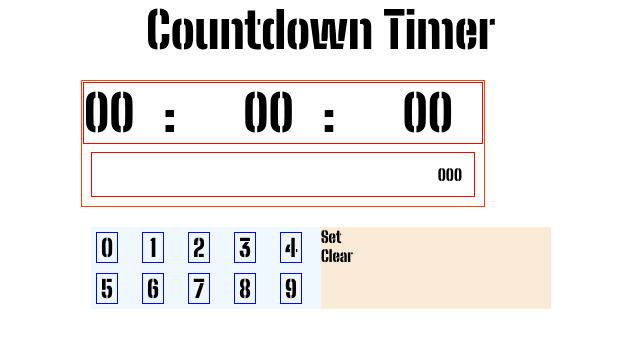
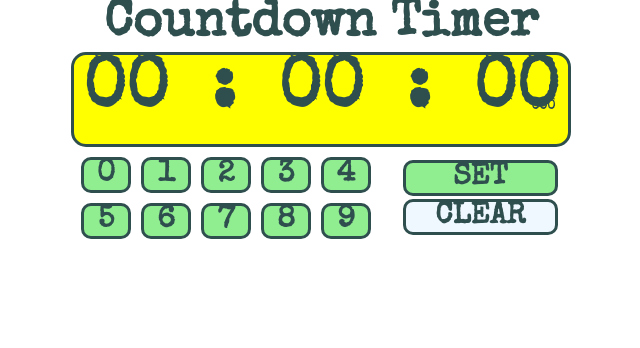
Before and after one commit to ihalkov/Countdown-Timer, a plain HTML site: page index.html in a window 1280 px wide. Shown: the whole page, without its empty margins (319-959 px from the left). Drawn offline with nearby package versions, Linux system fonts and the light colour scheme.

Commit message:
new design and some fixes

```diff
--- a/app.js
+++ b/app.js
@@ -53,16 +53,17 @@ function addCountdownTimer(countdownTimer) {
         }
         mainTimer.appendChild(currDiv);
     }
+    mainTimer.appendChild(msTimer);
 
     countdownTimer.appendChild(mainTimer);
-    countdownTimer.appendChild(msTimer);
+    // countdownTimer.appendChild(msTimer);
 }
 
 function addNumpadButtons(numpad) {
     for (let i = 0; i < 10; i++) {
         let btn = document.createElement('div');
         btn.innerText = i;
-        btn.classList.add('button');
+        btn.classList.add('numpad-button');
         btn.id = i;
         numpad.appendChild(btn);
     }
@@ -75,7 +76,7 @@ function onNumpad(event) {
 
     // pressedNumbers.count < 6 because there are 3 two digit numbers
     // and we don't need changes after that
-    if (clicked.tagName == 'DIV' && clicked.className == 'button' && pressedNumbers.count < 6) {
+    if (clicked.tagName == 'DIV' && clicked.className == 'numpad-button' && pressedNumbers.count < 6) {
         // move numbers to the left
         pressedNumbers.data.push(Number(clicked.textContent));
         pressedNumbers.data.shift();
@@ -304,29 +305,39 @@ function addControlButtons() {
 
     const startBtn = document.createElement('div');
     startBtn.id = 'startBtn';
-    startBtn.textContent = 'Start';
+    startBtn.textContent = 'START';
+    startBtn.classList.add('button');
 
     const pauseBtn = document.createElement('div');
     pauseBtn.id = 'pauseBtn';
     pauseBtn.classList.add('hide');
-    pauseBtn.textContent = 'Pause';
+    pauseBtn.textContent = 'PAUSE';
+    pauseBtn.classList.add('button');
 
     const continueBtn = document.createElement('div');
     continueBtn.id = 'continueBtn';
     continueBtn.classList.add('hide');
-    continueBtn.textContent = 'Continue';
-
+    continueBtn.textContent = 'CONTINUE';
+    continueBtn.classList.add('button');
 
     const clearBtn = document.createElement('div');
     clearBtn.id = 'clearBtn2';
-    clearBtn.textContent = 'Clear';
+    clearBtn.textContent = 'CLEAR';
+    clearBtn.classList.add('button');
+
+    const backBtn = document.createElement('div');
+    backBtn.id = 'backBtn';
+    backBtn.textContent = '<< Back';
+    backBtn.classList.add('hide');
 
     controlButtons.appendChild(startBtn);
     controlButtons.appendChild(pauseBtn);
     controlButtons.appendChild(continueBtn);
     controlButtons.appendChild(clearBtn);
 
+
     container.appendChild(controlButtons);
+    container.appendChild(backBtn);
 }
 
 function switchPauseContinue() {
@@ -349,7 +360,13 @@ function startAlarmSound() {
 }
 
 function stopAlarmSound() {
-    countdown.audio.pause();
+    const hasAudio = countdown.audio;
+
+    if (hasAudio) {
+        countdown.audio.pause();
+    } else {
+        countdown.audio = new Audio('Alarm-Clock.mp3');
+    }
 }
 
 function setTimeInterval() {
--- a/index.html
+++ b/index.html
@@ -8,7 +8,7 @@
     <link rel="stylesheet" href="style.css">
     <link rel="preconnect" href="https://fonts.googleapis.com">
     <link rel="preconnect" href="https://fonts.gstatic.com" crossorigin>
-    <link href="https://fonts.googleapis.com/css2?family=Big+Shoulders+Stencil+Display:wght@900&display=swap" rel="stylesheet">
+    <link href="https://fonts.googleapis.com/css2?family=Special+Elite&display=swap" rel="stylesheet">
     <script src="./app.js"></script>
 </head>
 <body class="noselect">
@@ -19,12 +19,12 @@
             <div class="controls">
                 <div class="numpad"></div>
                 <div class="function-buttons">
-                    <div id="setBtn">Set</div>
-                    <div id="clearBtn">Clear</div>
+                    <div id="setBtn" class="button">SET</div>
+                    <div id="clearBtn" class="button">CLEAR</div>
                 </div>
             </div>
         </div>
-        <div class="hide" id="backBtn">Back</div>
+        <!-- <div class="hide" id="backBtn">Back</div> -->
     </main>
 </body>
 </html>
--- a/style.css
+++ b/style.css
@@ -1,7 +1,22 @@
 * {
-    font-family: 'Big Shoulders Stencil Display', cursive;
+    font-family: 'Special Elite', cursive;
+    font-weight: bold;
     padding: 0;
     margin: 0;
+
+    /* special elite *** */
+    /* londrina shadow */
+    /* freckle face */
+    /* bungee shade */
+    /* fredericka the great */
+    /* squada one */
+    /* black ops one */
+    /* audiowide */
+    /* Righteous */
+    /* Fedoka One */
+    /* balsamic sans */
+    /* rubik spray paint */
+    /* rubik vinyl */
 }
 
 main {
@@ -9,6 +24,7 @@ main {
 }
 
 h1 {
+    color: darkslategray;
     margin: auto;
     text-align: center;
     font-size: 50px;
@@ -16,84 +32,103 @@ h1 {
 }
 
 .container {
+    /* border: 2px solid blue; */
     margin: 0 auto;
-    padding: 10px;
-    width: 500px;
+    padding: 2px;
+    min-width: 100px;
+    max-width: 500px;
+    width: auto;
 }
 
-.countdown-timer {
+/* .countdown-timer {
     margin: 0 auto;
-    padding: 1px;
+    padding: 2px;
     border: 1px solid orangered;
-    display: grid;
-    width: 400px;
-    margin: 10px;
-    grid-template-rows: 50% 50%;
-}
+} */
 
 .main-timer {
-    align-self: center;
-    font-size: 50px;
+    /* font-family: 'Big Shoulders Stencil Display', cursive; */
+    border: 3px solid darkslategray;
+    background-color: yellow;
+    color: darkslategray;
+    border-radius: 15px;
+    text-align: center;
+    vertical-align: middle;
+    margin: 0 auto;
+    padding: 3px;
+    font-size: 70px;
     font-weight: bold;
     display: grid;
     grid-template-columns: 20% 20% 20% 20% 20%;
-    max-width: 500px;
-    /* margin: 1em; */
-    /* padding: 1em; */
-    border: 1px solid red
+    grid-template-rows: 50% 50%;
+    width: auto;
 }
 
 .ms-timer {
-    max-width: 500px;
-    margin: 8px;
-    padding: 12px;
+    width: 490%;
+    font-size: small;
     text-align: right;
-    border: 1px solid red;
 }
 
 .controls {
+    /* border: solid 1px burlywood; */
+    height: auto;
     display: grid;
-    /* border: 1px solid salmon; */
-    padding: 10px;
-    max-width: 500px;
-    grid-template-columns: 50% 50%;
-    margin: 10px;
+    grid-template-columns: 65% 35%;
+    padding: 5px;
+    margin: 0 auto;
 }
 
 .numpad {
-    background-color: aliceblue;
+    max-width: 300px;
+    height: auto;
     display: grid;
-    max-width: 300px;
     grid-template-columns: 20% 20% 20% 20% 20%;
     grid-template-rows: 50% 50%;
-    font-size: x-large;
     font-weight: bold;
 }
 
+.numpad-button {
+    border: 3px solid darkslategray;
+    border-radius: 10px;
+    background-color: lightgreen;
+    /* background-color: #E1341E; */
+    color: darkslategray;
+    /* color: #A17A5E; */
+    /* color: #1ECBE1; */
+    font-size: 30px;
+    text-align: center;
+    margin: 5px;
+}
+
 .function-buttons {
-    background-color: antiquewhite;
+    width: auto;
+    padding: 5px;
+    /* background-color: antiquewhite; */
+    /* border: 1px solid red; */
+}
+
+.button {
+    border: 3px solid darkslategray;
+    border-radius: 10px;
+    display: block;
+    margin: 3px;
+    background-color: yellow;
+    font-size: 30px;
+    text-align: center;
+    color: darkslategray;
+    /* width: fit-content; */
+    /* min-width: 50px; */
+    width: auto;
 }
 
 .control-buttons {
-    border: 1px solid saddlebrown;
+    /* border: 1px solid saddlebrown; */
     margin: 5px;
-
+    display: grid;
+    grid-template-columns: 50% 50%;
+    padding: 5px;
 }
-
-.button {
-    margin: 5px;
-    border: 1px solid blue;
-    text-align: center;
-    /* min-width: 10px; */
-    width: 20px;
-    max-width: 50px;
-}
-
-
-
-
-
-
 
 .noselect {
     user-select: none;
@@ -105,7 +140,40 @@ h1 {
     display: none;
 }
 
-.control-buttons {
-    padding: 4px;
-    border: 3px solid salmon;
+.control-buttons > .button {
+    /* margin: 10px 10px 10px 20px;  */
+    min-width: 20px;
+    height: fit-content;
+    padding: 10px;
+    margin: 10px 20px 10px 20px;
 }
+
+#backBtn {
+    /* background-color: aliceblue; */
+    /* border: 1px solid; */
+    font-size: 30px;
+    width: 120px;
+    padding: 1px;
+    margin: 3px;
+}
+
+#clearBtn {
+    background-color: aliceblue;
+}
+#clearBtn2 {
+    background-color: lightsalmon;
+}
+
+#setBtn, #startBtn {
+    color: darkslategray;
+    background-color: lightgreen;
+}
+
+#pauseBtn {
+    color: darkslategray;
+    background-color: aliceblue;
+}
+
+#continueBtn {
+    background-color: lightblue;
+}
```
